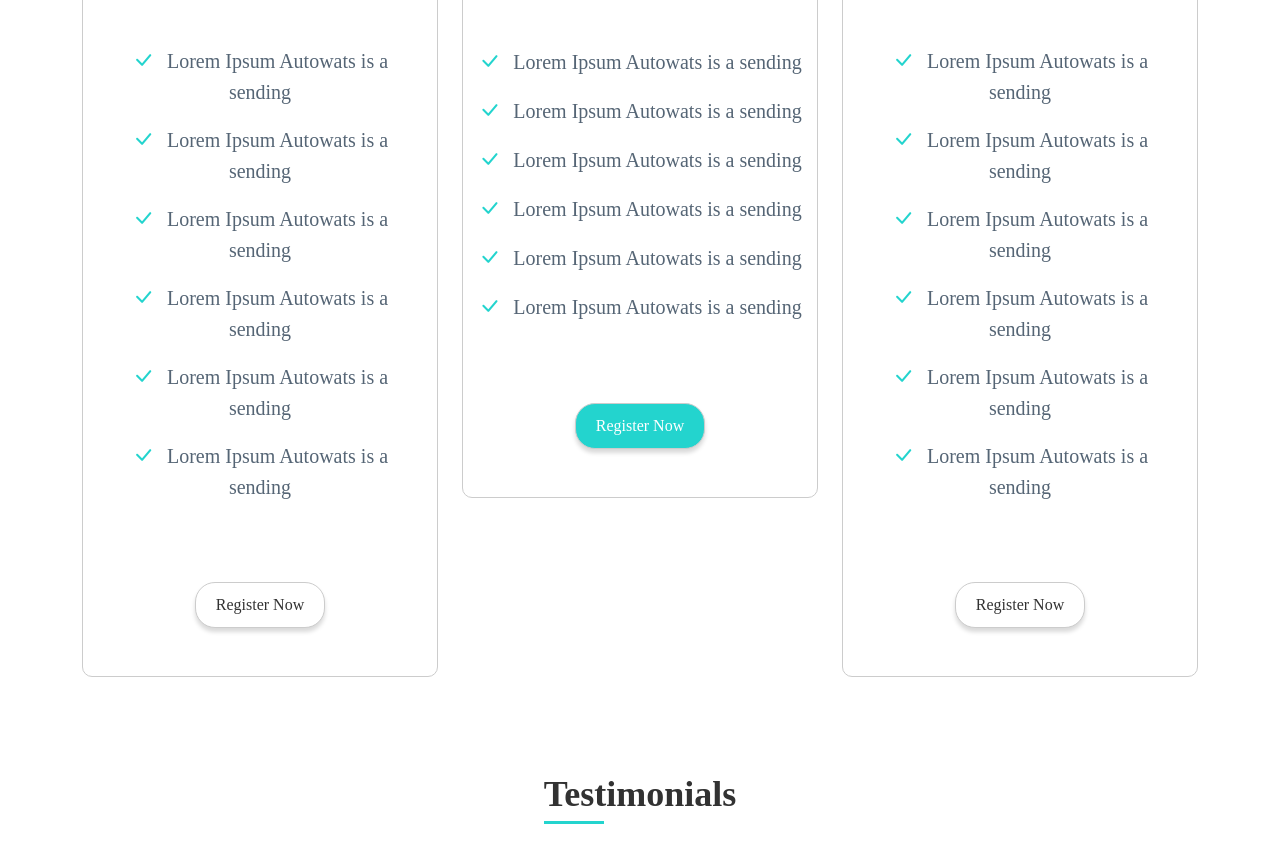
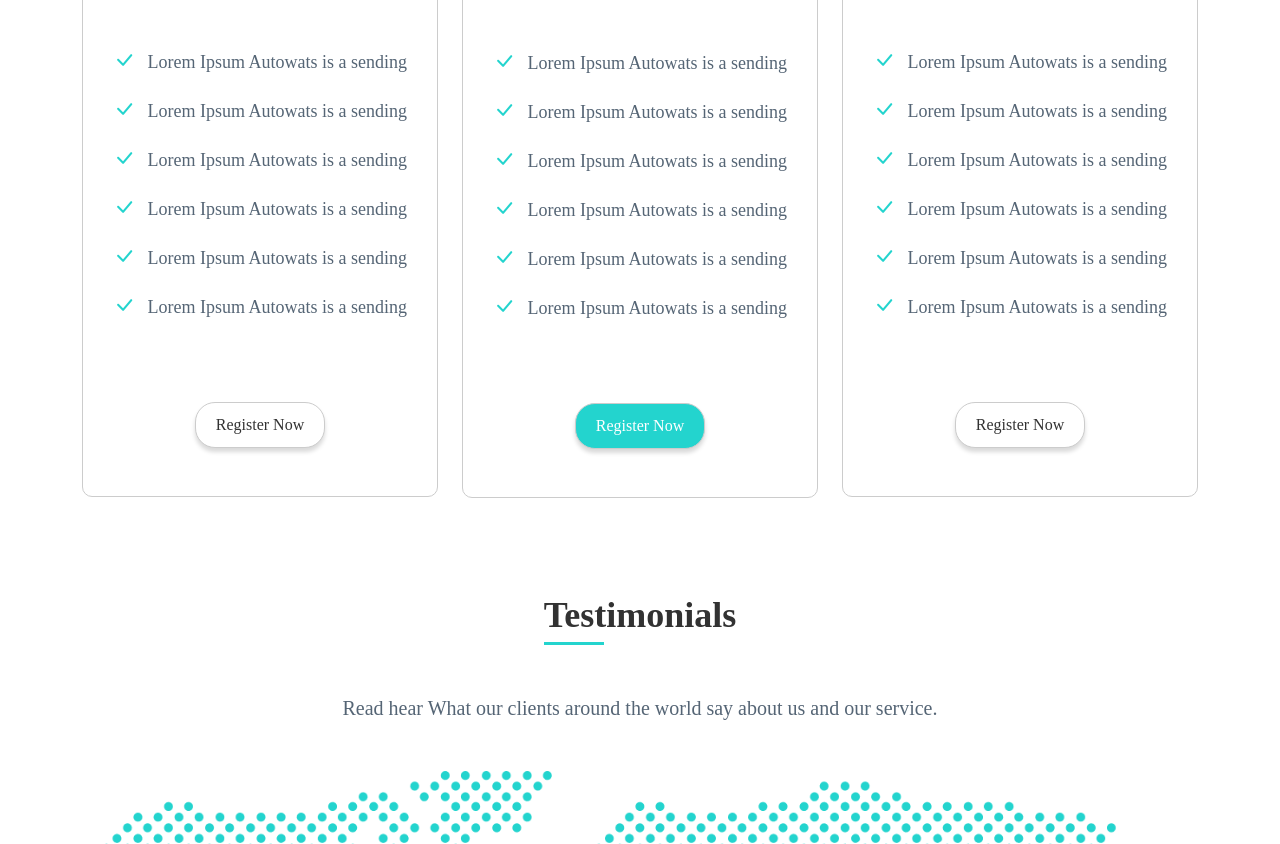
Before and after one commit to omima618/autowats, a plain HTML site: page index.html in a window 1280 px wide. Shown: the part 3036-3880 px from the top of the page. Drawn offline with nearby package versions, Linux system fonts and the light colour scheme; a web font is replaced by a local one.

Commit message:
edit font-size

```diff
--- a/css/main.css
+++ b/css/main.css
@@ -290,6 +290,9 @@ nav {
     color: white;
     border-radius: 10px 10px 0 0;
 }
+.pricing p{
+    font-size: 18px;
+}
 .pricing .price-card:first-child h3 {
     background-color: var(--extra1-color);
 }
```
